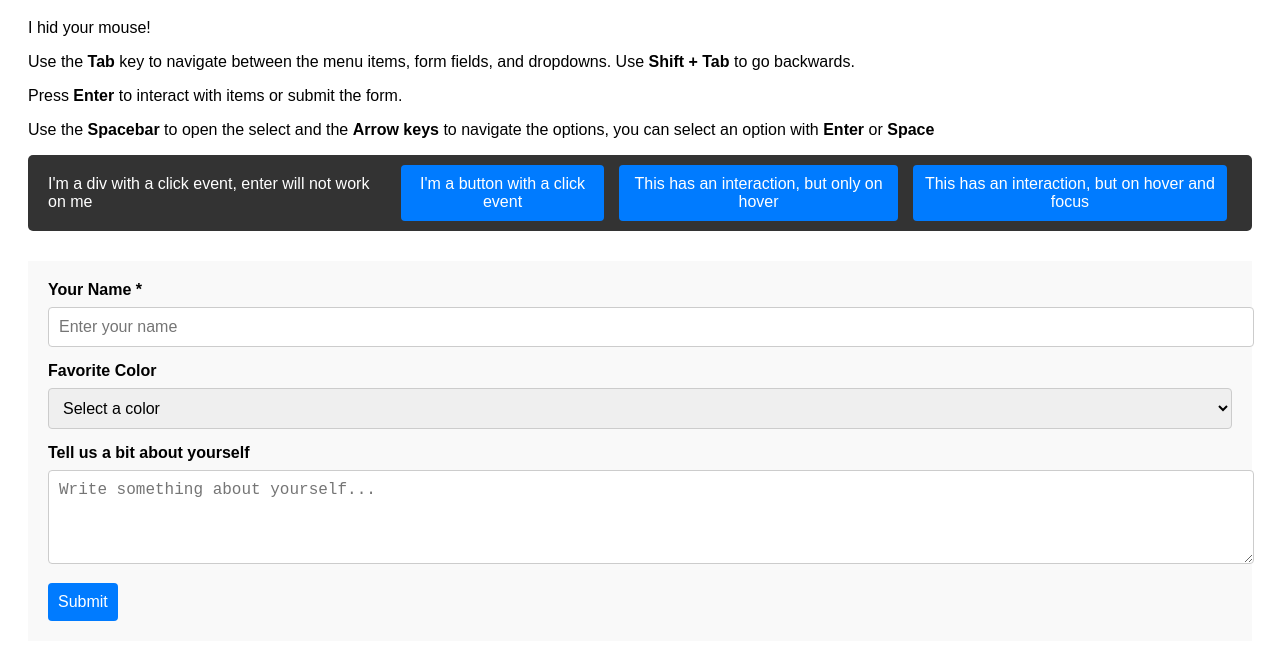
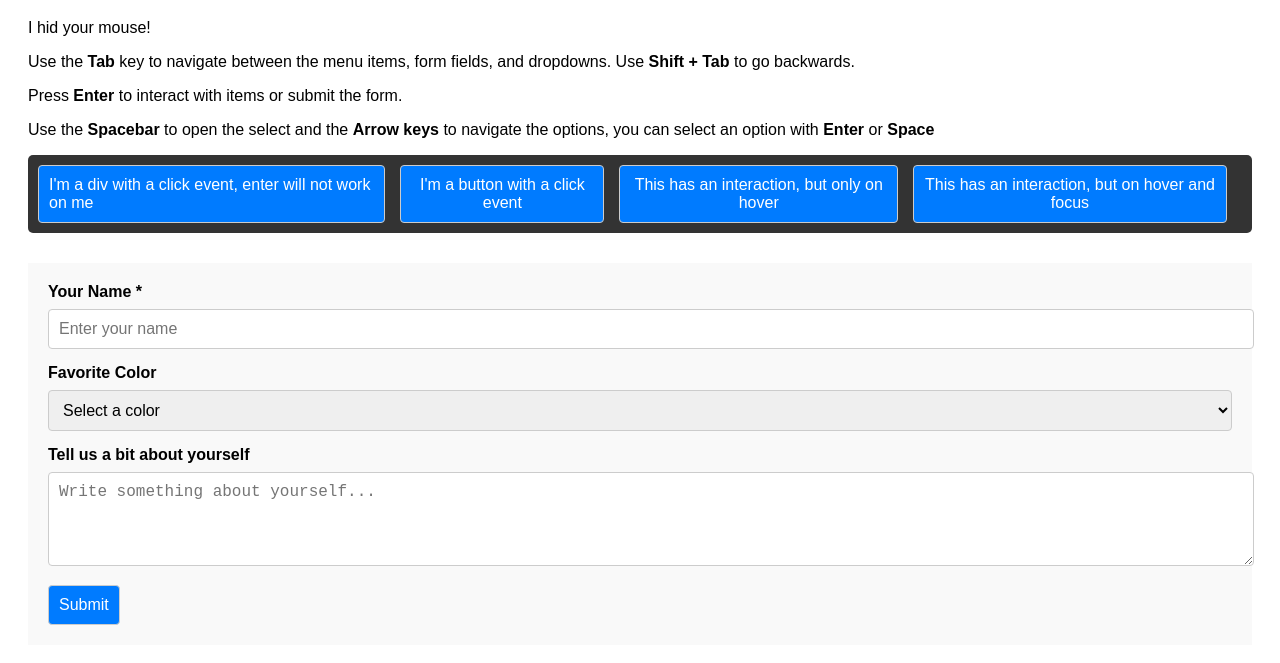
Before and after one commit to koralajoie-cl/keyboard-navigation, a plain HTML site: page index.html in a window 1280 px wide. Shown: the part 81-744 px from the top of the page. Drawn offline with Linux system fonts and the light colour scheme.

Commit message:
Update button styles

```diff
--- a/index.html
+++ b/index.html
@@ -111,19 +111,15 @@
       font-size: 16px;
     }
 
-     button {
-      width: 100%;
-      padding: 10px;
-      border: 1px solid #ccc;
-      border-radius: 4px;
-      font-size: 16px;
-    }
-
-    button {
+    button,
+    .button {
       width: auto;
       background-color: #007BFF;
       color: white;
       border: none;
+      padding: 10px;
+      border: 1px solid #ccc;
+      border-radius: 4px;
       cursor: pointer;
       font-size: 16px;
     }
@@ -149,13 +145,13 @@
   <nav>
     <ul>
       <li class="bad-item">
-        <div role="button" tabindex="0" style="padding: 10px; color: #fff;">
+        <div role="button" tabindex="0" class="button">
           I'm a div with a click event, enter will not work on me
         </div>
       </li>
 
       <li class="good-item">
-        <button type="button" tabindex="0" style="padding: 10px; color: #fff;">
+        <button type="button" tabindex="0">
           I'm a button with a click event
         </div>
       </li>
```
